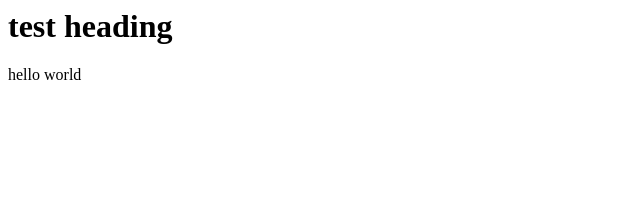
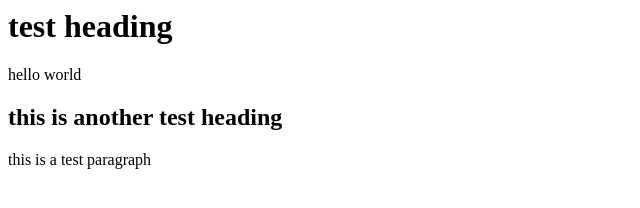
Before and after one commit to Ripperman48/Personal-Site, a plain HTML site: page index.html in a window 1280 px wide. Shown: the whole page, without its empty margins (0-640 px from the left). Drawn offline with Linux system fonts and the light colour scheme.

Commit message:
Update index.html

```diff
--- a/index.html
+++ b/index.html
@@ -2,7 +2,12 @@
 <!DOCTYPE html>
 <title> stardance personal site test</title>
 <body>
+    <div>
     <h1> test heading</h1>
     <p>hello world</p>
+    </div>
+
+    <h2> this is another test heading</h2>
+    <p> this is a test paragraph</p>
 </body>
 </html>
```
